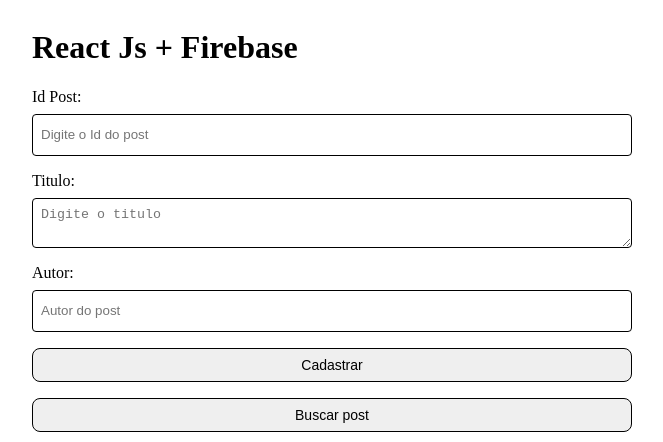
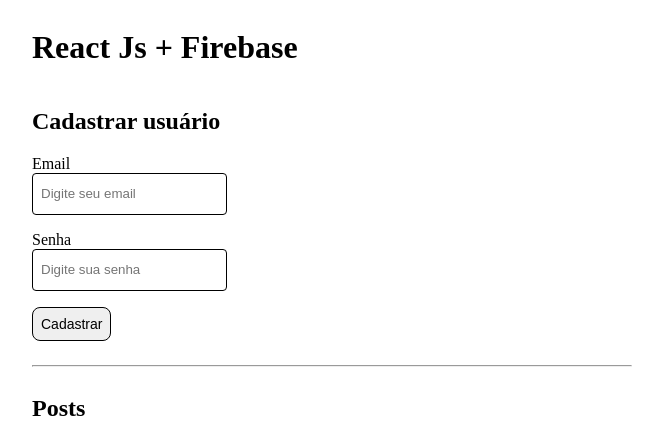
Before and after one commit to YanGraim/firebase, a React (Create React App) app: page / in a window 1280 px wide. Shown: the top 442 px of the page, without its empty margins (308-971 px from the left). Built offline with nearby package versions, Linux system fonts and the light colour scheme; no server answers; the database is empty.

Commit message:
cria cadastro de usuario com auth do firebase

```diff
--- a/src/App.js
+++ b/src/App.js
@@ -1,18 +1,22 @@
-import { db } from "./firebaseConnection";
+import { db, auth } from "./firebaseConnection";
 import './app.css'
-import { useState, useEffect, cloneElement } from "react";
+import { useState, useEffect, use } from "react";
 import { doc, setDoc, collection, addDoc, getDoc, getDocs, updateDoc, deleteDoc, onSnapshot} from "firebase/firestore";
+
+import { createUserWithEmailAndPassword } from "firebase/auth";
 
 function App() {
   const [titulo, setTitulo] = useState('');
   const [autor, setAutor] = useState('');
   const [idPost, setIdPost] = useState('');
+  const [email, setEmail] = useState('');
+  const [senha, setSenha] = useState('');
 
   const [posts, setPosts] = useState([]);
 
   useEffect(() => {
     async function loadPosts() {
-      const unsub = onSnapshot(collection(db, "posts"), (snapshot) => {
+      onSnapshot(collection(db, "posts"), (snapshot) => {
         let listaPosts = [];
       snapshot.forEach((doc) => {
         listaPosts.push({
@@ -110,13 +114,41 @@
     })
   }
 
+  async function handleUser() {
+    await createUserWithEmailAndPassword(auth, email, senha)
+    .then(() => {
+      console.log("Usuario cadastrado com sucesso")
+      setEmail('');
+      setSenha('');
+    })
+    .catch((error) => {
+      console.log(error)
+    })
+  }
+
   return (
     <div>
       <div className="container">
         <h1>React Js + Firebase</h1>
 
-      <label>Id Post:</label>
-      <input type="text" placeholder="Digite o Id do post" value={idPost} onChange={((e) => setIdPost(e.target.value))}/>
+        <div>
+        <h2>Cadastrar usuário</h2>
+        <label>Email</label> <br />
+        <input type="text" placeholder="Digite seu email" value={email} onChange={((e) => setEmail(e.target.value))}/>
+        <br />
+
+        <label>Senha</label>
+         <br />
+        <input type="text" placeholder="Digite sua senha" value={senha} onChange={((e) => setSenha(e.target.value))}/>
+        <br />
+
+        <button onClick={handleUser}>Cadastrar</button>
+
+        <hr />
+        </div>
+        <h2>Posts</h2>
+        <label>Id Post:</label>
+        <input type="text" placeholder="Digite o Id do post" value={idPost} onChange={((e) => setIdPost(e.target.value))}/>
 
         <label>Titulo: </label>
         <textarea type="text" placeholder="Digite o titulo" value={titulo} onChange={(e) => setTitulo(e.target.value)}/>
--- a/src/firebaseConnection.js
+++ b/src/firebaseConnection.js
@@ -1,5 +1,6 @@
 import { initializeApp } from 'firebase/app';
 import { getFirestore } from 'firebase/firestore';
+import { getAuth } from 'firebase/auth';
 
 const firebaseConfig = {
     apiKey: "AIzaSyAxtCLPWarE662dtKcwRFpo1OJYs1lhyfM",
@@ -13,5 +14,6 @@
 
   const firebaseApp = initializeApp(firebaseConfig);
   const db = getFirestore(firebaseApp);
+  const auth = getAuth(firebaseApp);
 
-  export { db };
+  export { db, auth };
```
